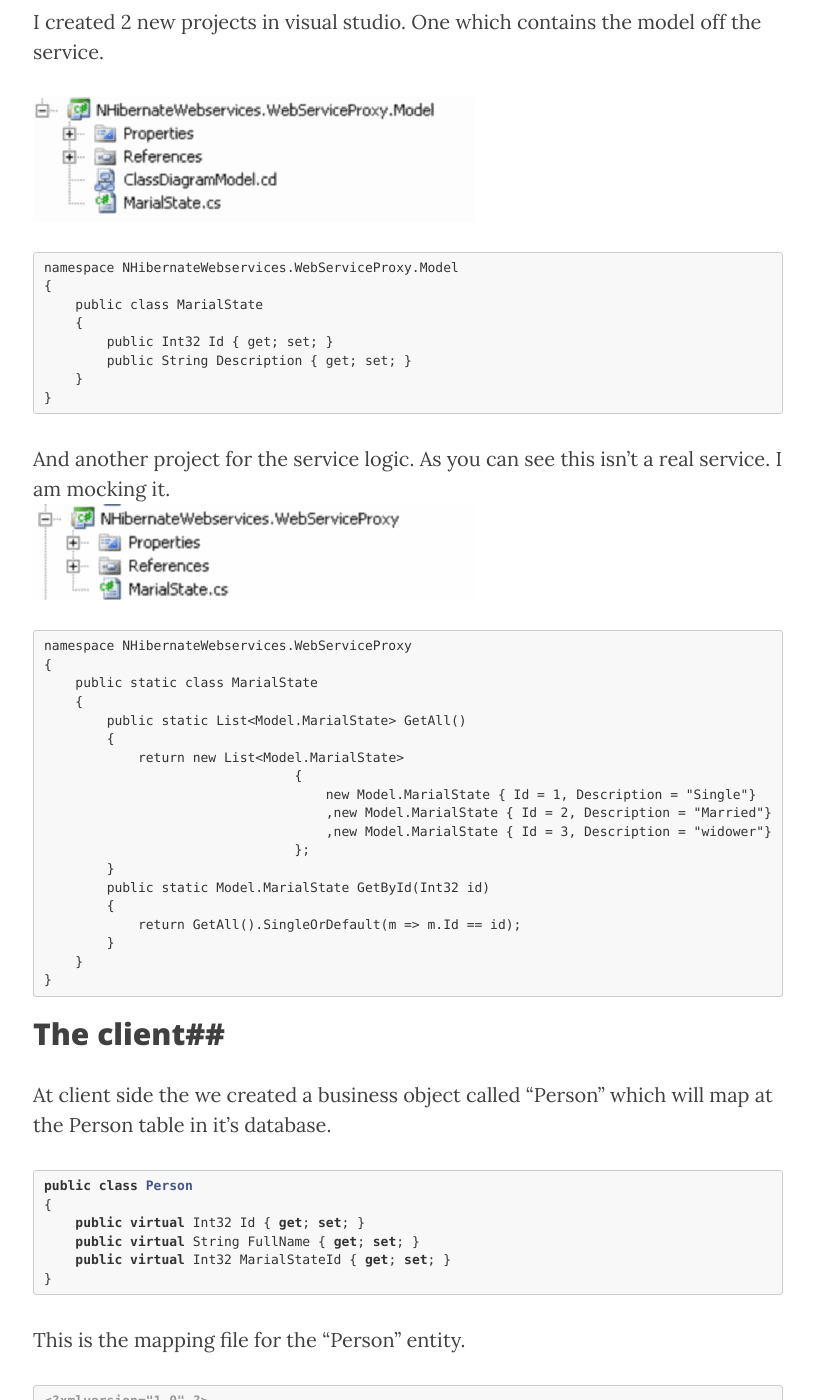
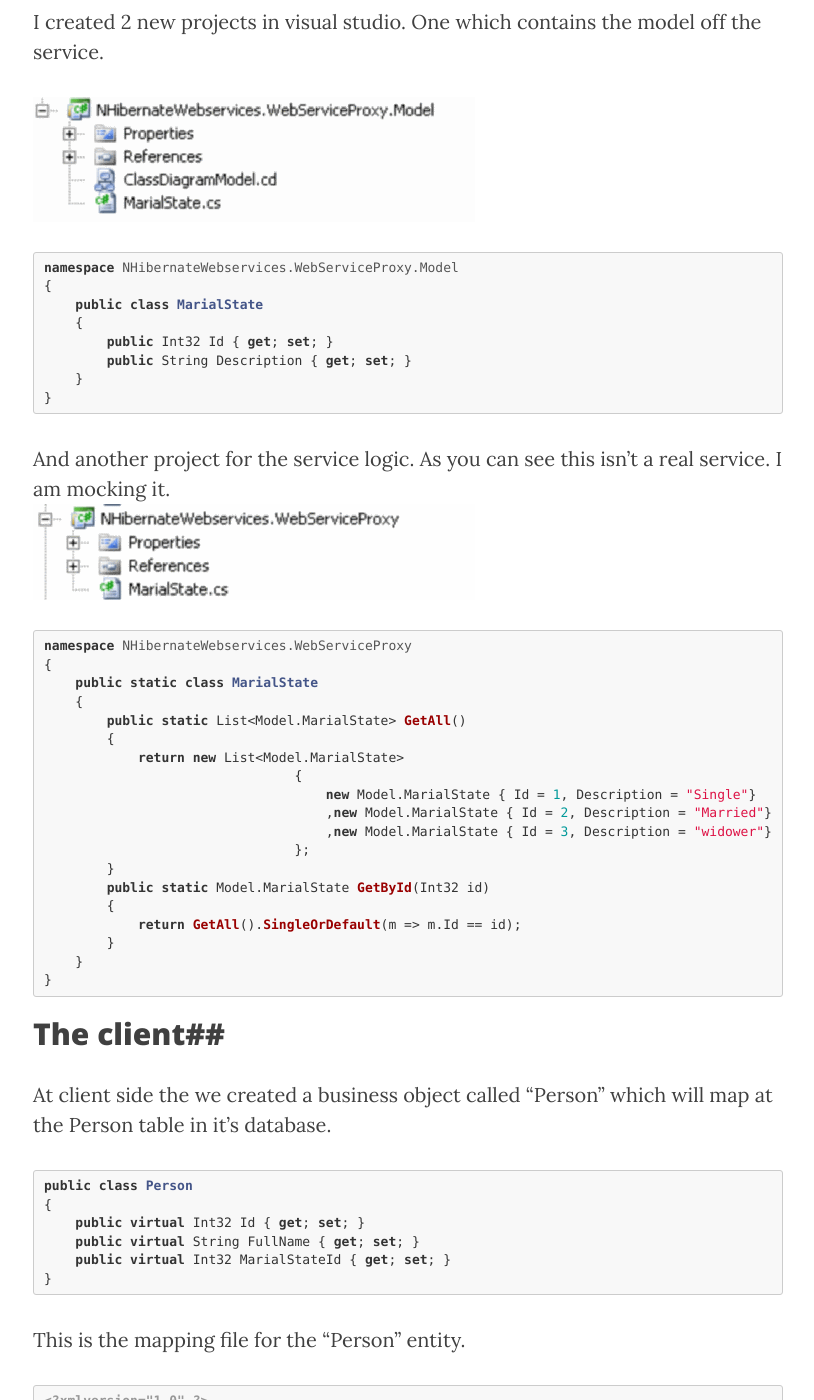
Before and after one commit to kennytordeur/blog.kennytordeur.be, a Jekyll site: the page built from _posts/2011-04-07-nhibernate-in-combination-with-a-webservice.markdown, in a window 1280 px wide and 1400 px high, scrolled down 1930 px. Shown: the whole window, without its empty margins (232-1046 px from the left). Built offline with Jekyll 4.4.1, drawn with Linux system fonts in a browser that asks for light colours; nearby versions of some CDN libraries; Markdown is read by kramdown in place of the engine named in the settings.

Commit message:
Update 2011-04-07-nhibernate-in-combination-with-a-webservice.markdown

````diff
--- a/_posts/2011-04-07-nhibernate-in-combination-with-a-webservice.markdown
+++ b/_posts/2011-04-07-nhibernate-in-combination-with-a-webservice.markdown
@@ -36,7 +36,7 @@ I created 2 new projects in visual studio. One which contains the model off the
 
 ![webservice model](http://blog.kennytordeur.be/images/2011-04-07-nhibernate-in-combination-with-a-webservice/webserviceModel.gif)
 
-```charp
+```csharp
 namespace NHibernateWebservices.WebServiceProxy.Model
 {
     public class MarialState
@@ -50,7 +50,7 @@ namespace NHibernateWebservices.WebServiceProxy.Model
 And another project for the service logic. As you can see this isn't a real service. I am mocking it.
 ![webservice model](http://blog.kennytordeur.be/images/2011-04-07-nhibernate-in-combination-with-a-webservice/webserviceproxy.gif)
 
-```charp
+```csharp
 namespace NHibernateWebservices.WebServiceProxy
 {
     public static class MarialState
````
